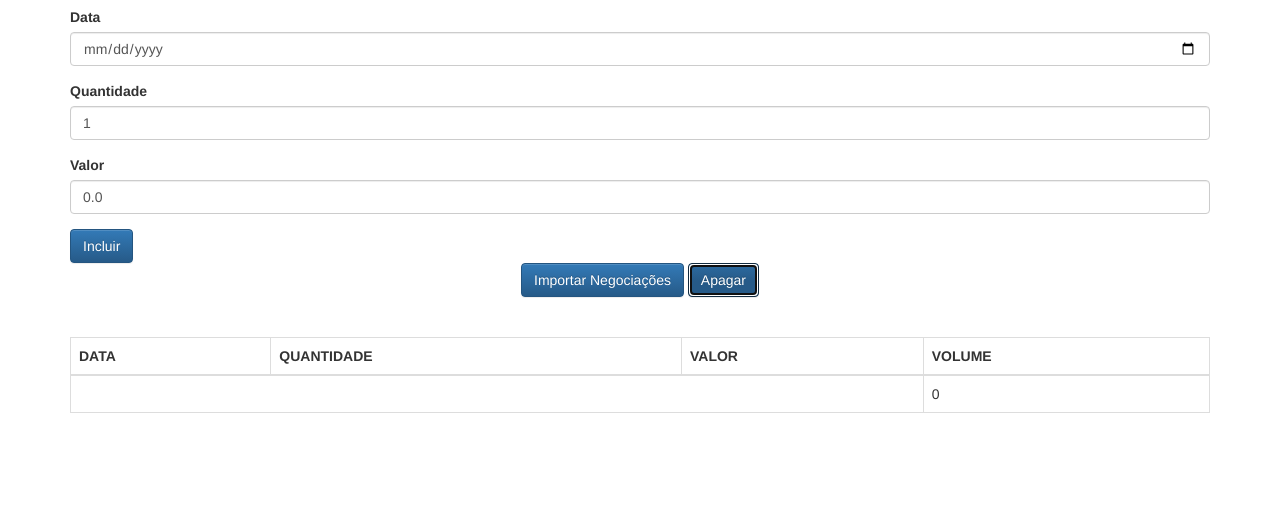
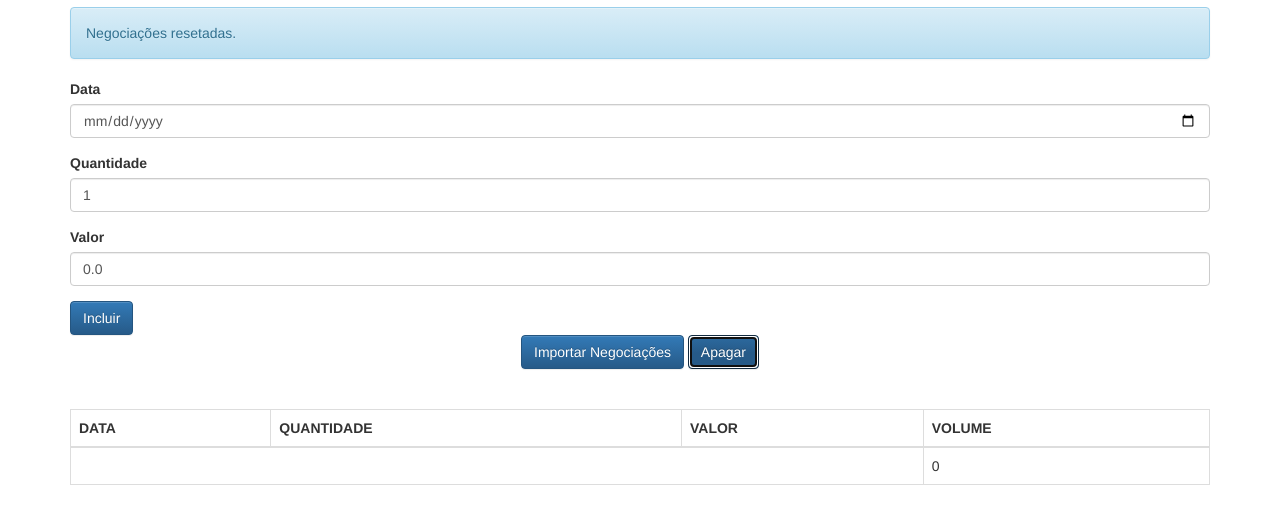
Before and after one commit to MattcoreCS/javascript-avancado, a plain HTML site: page client/index.html in a window 1280 px wide. Both pictures are taken after a click on the button "Apagar". Shown: the part 63-586 px from the top of the page. Drawn offline with Linux system fonts and the light colour scheme.

Commit message:
Destuir lista
Botão apagar negociações

```diff
--- a/client/index.html
+++ b/client/index.html
@@ -37,7 +37,7 @@
         <button class="btn btn-primary text-center" type="button">
             Importar Negociações
         </button>
-        <button class="btn btn-primary text-center" type="button">
+        <button onclick="negociacaoController.apaga()" class="btn btn-primary text-center" type="button">
             Apagar
         </button>
     </div>
--- a/client/js/app/controllers/NegociacaoController.js
+++ b/client/js/app/controllers/NegociacaoController.js
@@ -29,6 +29,15 @@ class NegociacaoController
         this._limpaFormulario();
     }
 
+    apaga()
+    {
+        this._listaNegociacoes.esvazia();
+        this._negociacoesView.update(this._listaNegociacoes);
+
+        this._mensagem.texto = 'Negociações resetadas.';
+        this._mensagemView.update(this._mensagem);
+    }
+
     _criaNegociacao()
     {
         return new Negociacao(
--- a/client/js/app/models/ListaNegociacoes.js
+++ b/client/js/app/models/ListaNegociacoes.js
@@ -14,4 +14,9 @@ class ListaNegociacoes
 	{
 		return [].concat(this._negociacoes);
 	}
+
+	esvazia()
+	{
+		this._negociacoes = [];
+	}
 }
--- a/client/js/app/views/MensagemView.js
+++ b/client/js/app/views/MensagemView.js
@@ -1,10 +1,5 @@
 class MensagemView extends View
 {
-	constructor(elemento)
-	{
-		super(elemento);
-	}
-
 	template(model)
 	{
 		return model.texto ? `<p class="alert alert-info">${model.texto}</p>` : '<p></p>';
--- a/client/js/app/views/NegociacoesView.js
+++ b/client/js/app/views/NegociacoesView.js
@@ -1,10 +1,5 @@
 class NegociacoesView extends View
 {
-	constructor(elemento)
-	{
-		super(elemento);
-	}
-
 	template(model)
 	{
 		return `
```
